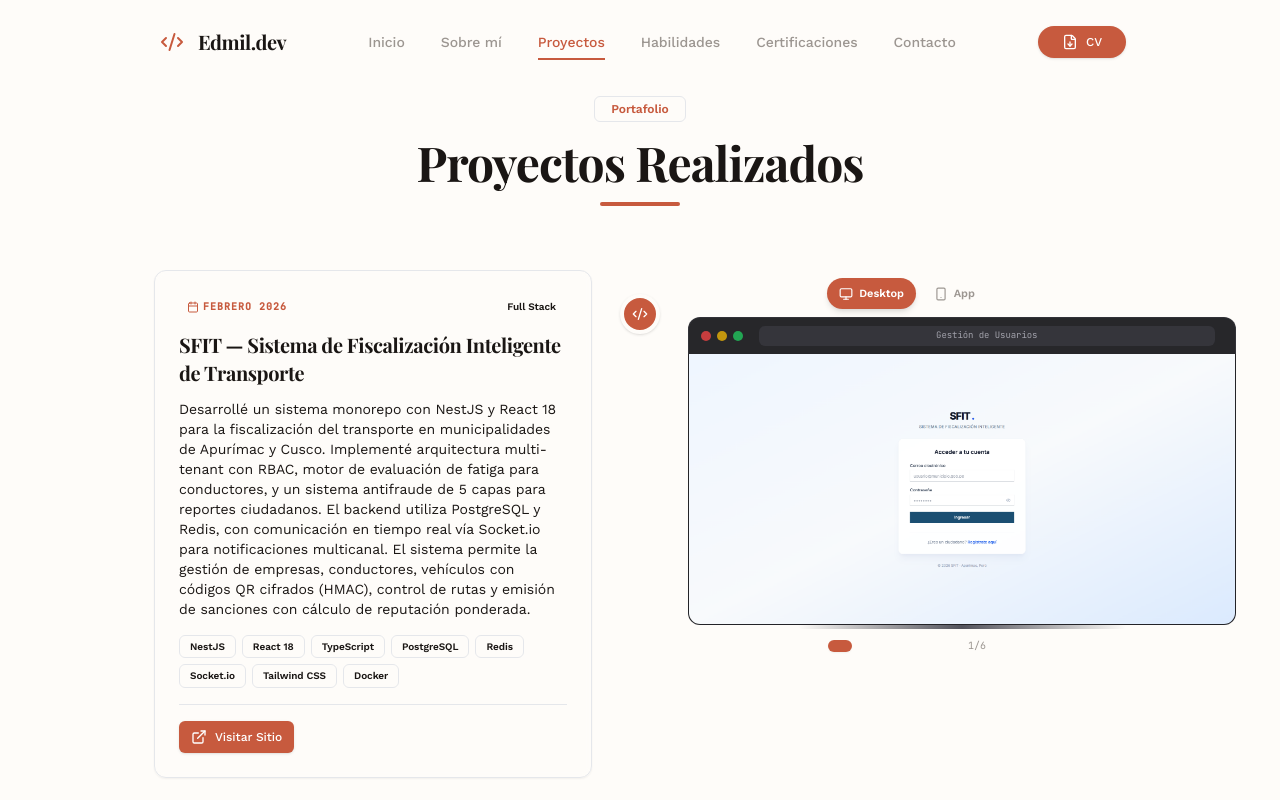
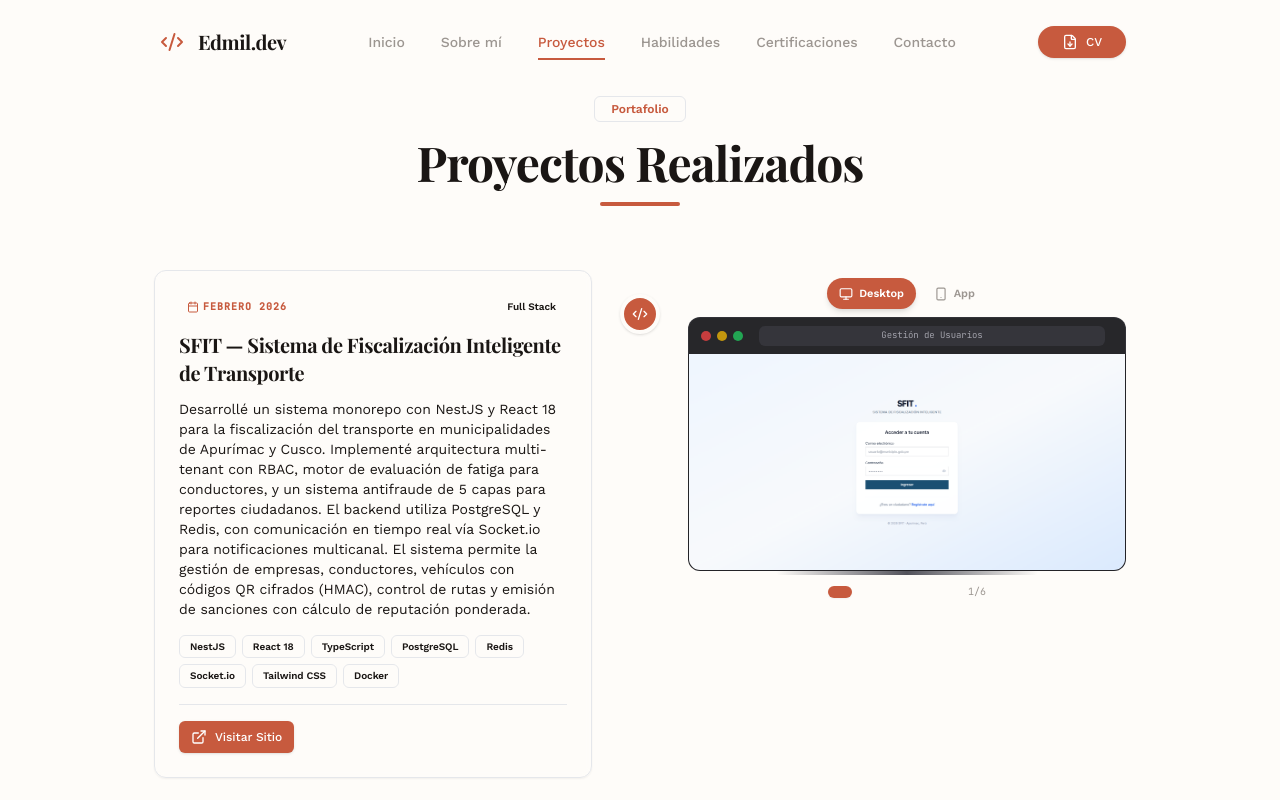
Before and after one commit to milith0kun/PortafolioWorkana, a React (Vite) app: page / in a window 1280 px wide. Both pictures are taken after a click on the button "Proyectos". Built offline with nearby package versions, Linux system fonts and the light colour scheme.

Commit message:
fix: eliminar expansion 125% que causa solapamientos + items-start para alinear card y screenshots

```diff
--- a/src/components/sections/Experience.jsx
+++ b/src/components/sections/Experience.jsx
@@ -402,13 +402,7 @@ const DeviceScreenshotViewer = ({ screenshotsByDevice, onOpenLightbox, isRightSi
           </div>
 
           {/* ===== MARCO DE DISPOSITIVO ===== */}
-          <div className={`${
-            activeDevice === 'desktop' && currentImage?.disableScroll
-              ? isRightSide
-                ? 'md:w-[125%] md:ml-0'
-                : 'md:w-[125%] md:mr-0 md:ml-auto md:-translate-x-0'
-              : ''
-          }`}>
+          <div>
 
             {/* --- DESKTOP: Marco estilo laptop --- */}
             {activeDevice === 'desktop' && (
@@ -734,7 +728,7 @@ const Experience = ({ onNext }) => {
                 </div>
 
                 {/* Contenedor: Card + Screenshots */}
-                <div className={`flex flex-col md:flex-row gap-6 md:gap-8 ${index % 2 === 1 ? 'md:flex-row-reverse' : ''}`}>
+                <div className={`flex flex-col md:flex-row md:items-start gap-6 md:gap-8 ${index % 2 === 1 ? 'md:flex-row-reverse' : ''}`}>
                   {/* Card del Proyecto */}
                   <motion.div
                     className={`md:w-1/2 ${index % 2 === 0 ? 'md:pr-6 lg:pr-8' : 'md:pl-6 lg:pl-8'} ml-0`}
```
